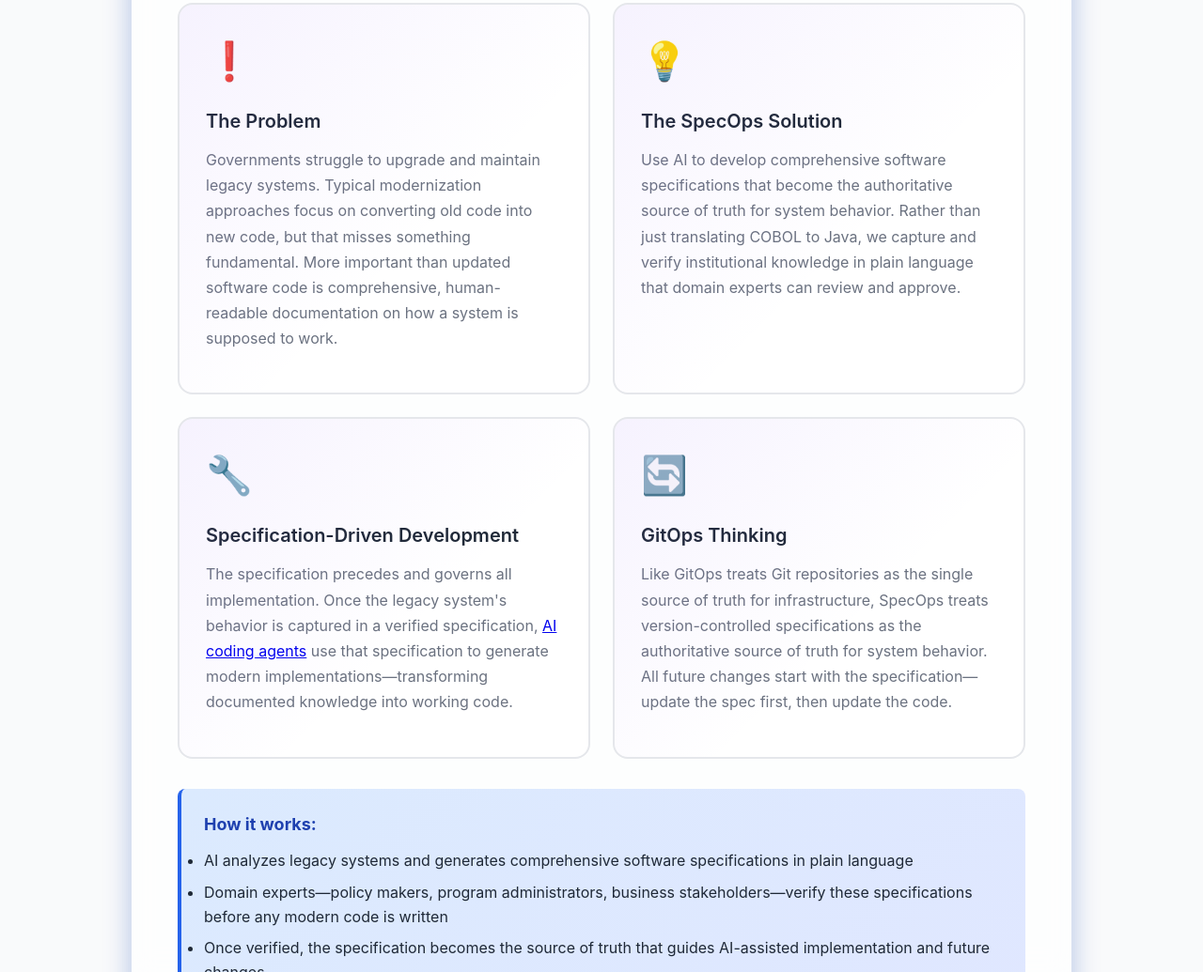
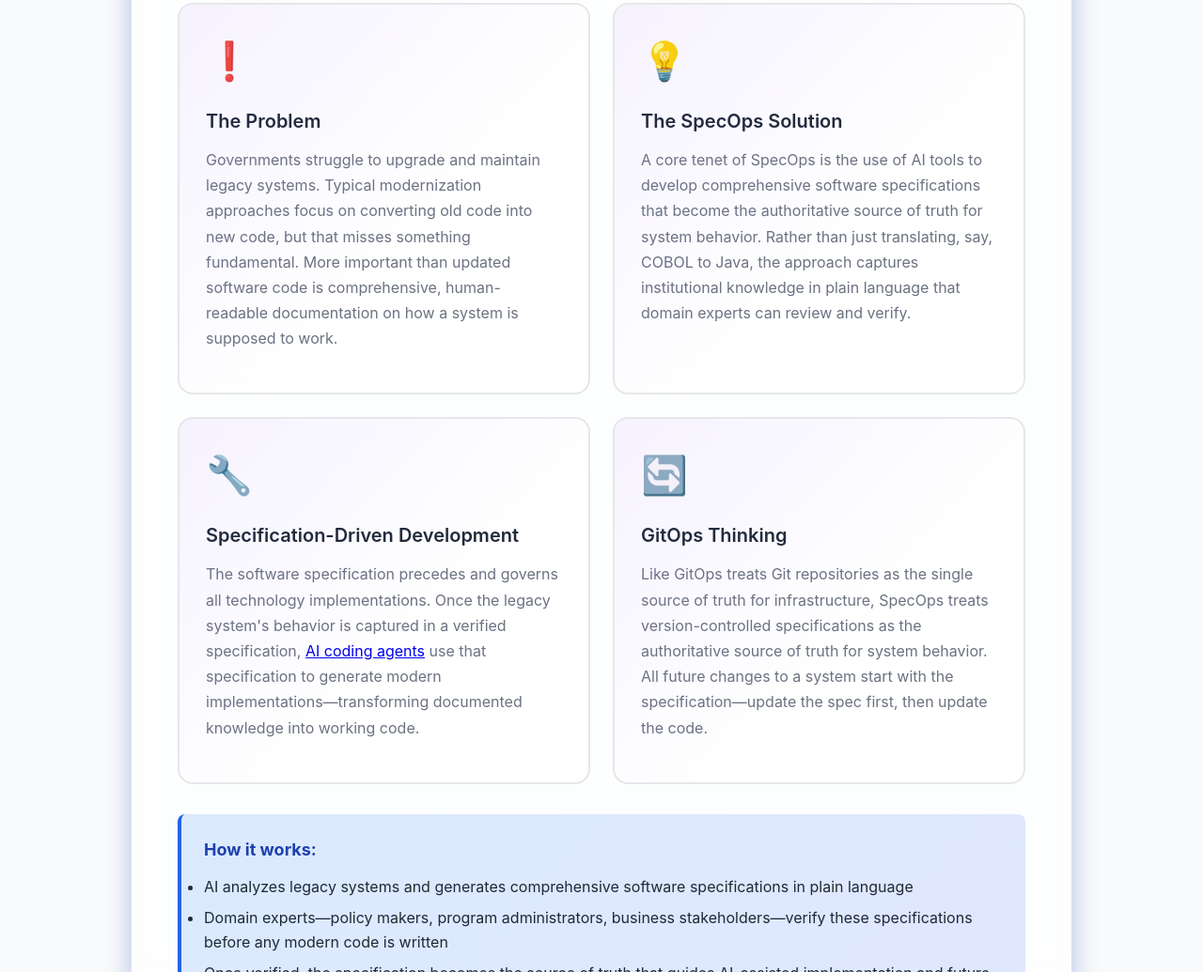
Before and after one commit to spec-ops-method/spec-ops, a website: page docs/index.html in a window 1280 px wide. Shown: the part 733-1768 px from the top of the page at 94% size. Drawn offline with Linux system fonts and the light colour scheme.

Commit message:
tweak landing page words

```diff
--- a/docs/index.html
+++ b/docs/index.html
@@ -539,9 +539,9 @@
                         <span class="concept-icon">💡</span>
                         <h4>The SpecOps Solution</h4>
                         <p>
-                            Use AI to develop comprehensive software specifications that become the authoritative source of
-                            truth for system behavior. Rather than just translating COBOL to Java, we capture and verify
-                            institutional knowledge in plain language that domain experts can review and approve.
+                            A core tenet of SpecOps is the use of AI tools to develop comprehensive software specifications that become the authoritative source of
+                            truth for system behavior. Rather than just translating, say, COBOL to Java, the approach captures institutional knowledge in plain language
+                            that domain experts can review and verify.
                         </p>
                     </div>
 
@@ -549,7 +549,7 @@
                         <span class="concept-icon">🔧</span>
                         <h4>Specification-Driven Development</h4>
                         <p>
-                            The specification precedes and governs all implementation. Once the legacy system's behavior is
+                            The software specification precedes and governs all technology implementations. Once the legacy system's behavior is
                             captured in a verified specification, <a href="https://github.com/github/spec-kit">AI coding agents</a> use that specification to generate modern
                             implementations—transforming documented knowledge into working code.
                         </p>
@@ -561,7 +561,7 @@
                         <p>
                             Like GitOps treats Git repositories as the single source of truth for infrastructure, SpecOps
                             treats version-controlled specifications as the authoritative source of truth for system behavior.
-                            All future changes start with the specification—update the spec first, then update the code.
+                            All future changes to a system start with the specification—update the spec first, then update the code.
                         </p>
                     </div>
                 </div>
```
